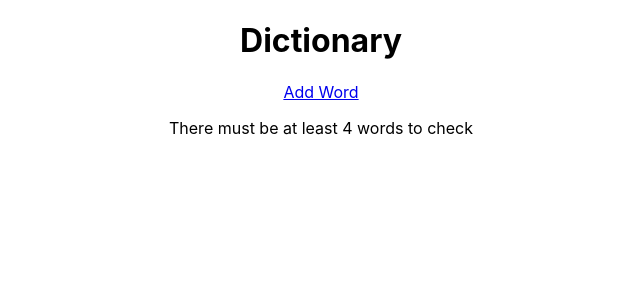
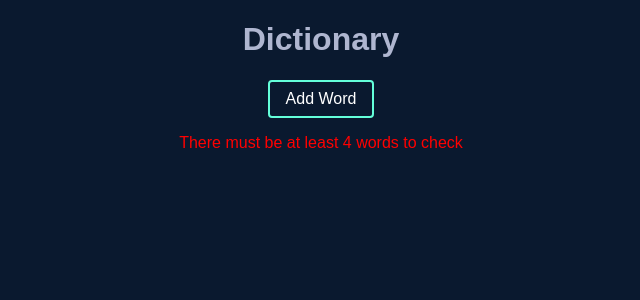
Before and after one commit to kozakevich13/dictionary, a React (Create React App) app: page / in a window 1280 px wide. Shown: the top 300 px of the page, without its empty margins (319-959 px from the left). Built offline with nearby package versions, Linux system fonts and the light colour scheme.

Commit message:
add style to Dictionary component

```diff
--- a/src/App.css
+++ b/src/App.css
@@ -1,3 +1,7 @@
+body {
+  background-color: #0a192f;
+  color: #afb6d0;
+}
 .App {
   text-align: center;
 }
--- a/src/pages/Dictionary.js
+++ b/src/pages/Dictionary.js
@@ -2,6 +2,7 @@ import React from "react";
 import { useSelector, useDispatch } from "react-redux";
 import { removeWord } from "../actions/actions";
 import { Link } from "react-router-dom";
+import "../styles/Dictionary.css";
 
 const Dictionary = () => {
   const dictionary = useSelector((state) => state.words);
@@ -12,23 +13,23 @@ const Dictionary = () => {
   };
 
   return (
-    <div>
-      <h1>Dictionary</h1>
-      <Link to="/add-word">Add Word</Link>
-      <ul>
+    <div className="dictionary-container">
+      <h1 className="dictionary-heading">Dictionary</h1>
+      <Link to="/add-word" className="add-word-link">Add Word</Link>
+      <ul className="word-list">
         {dictionary.map((wordObj) => (
-          <li key={wordObj.word}>
+          <li key={wordObj.word} className="word-item">
             {wordObj.word} - {wordObj.translation}
-            <button onClick={() => handleRemoveWord(wordObj.word)}>
+            <button onClick={() => handleRemoveWord(wordObj.word)} className="remove-word-button">
               Remove
             </button>
           </li>
         ))}
       </ul>
       {dictionary.length >= 4 ? (
-        <Link to="/check-words">Check Words</Link>
+        <Link to="/check-words" className="check-words-link">Check Words</Link>
       ) : (
-        <span>There must be at least 4 words to check</span>
+        <span className="not-enough-words-message">There must be at least 4 words to check</span>
       )}
     </div>
   );
--- /dev/null
+++ b/src/styles/Dictionary.css
@@ -0,0 +1,68 @@
+.dictionary-container {
+    font-family: Arial, sans-serif;
+    width: 80%;
+    margin: 0 auto;
+}
+
+.dictionary-heading {
+    font-size: 2rem;
+    text-align: center;
+}
+
+.add-word-link,
+.check-words-link {
+    display: inline-block;
+    margin-bottom: 1rem;
+    border: solid 2px;
+    border-color: #64ffda;
+    color: white;
+    padding: 0.5rem 1rem;
+    text-decoration: none;
+    border-radius: 0.25rem;
+}
+
+.add-word-link:hover,
+.check-words-link:hover {
+    border-color: white;
+}
+
+.add-word-link:active,
+.check-words-link:active {
+    background-color: #64ffda;
+}
+
+.word-list {
+    list-style: none;
+    padding: 0;
+    margin: 0;
+}
+
+.word-item {
+    margin-bottom: 1rem;
+}
+/* #f44336 */
+.remove-word-button {
+    margin-left: 1rem;
+    margin-bottom: 1rem;
+    border: solid 2px;
+    border-color: #f44336;
+    background-color: #0a192f;
+    color: white;
+    padding: 0.5rem 1rem;
+    text-decoration: none;
+    border-radius: 0.25rem;
+    cursor: pointer;
+}
+
+.remove-word-button:hover {
+    border-color: red;
+}
+
+.check-words-link {
+    display: inline-block;
+    margin-top: 1rem;
+}
+
+.not-enough-words-message {
+    color: red;
+}
```
